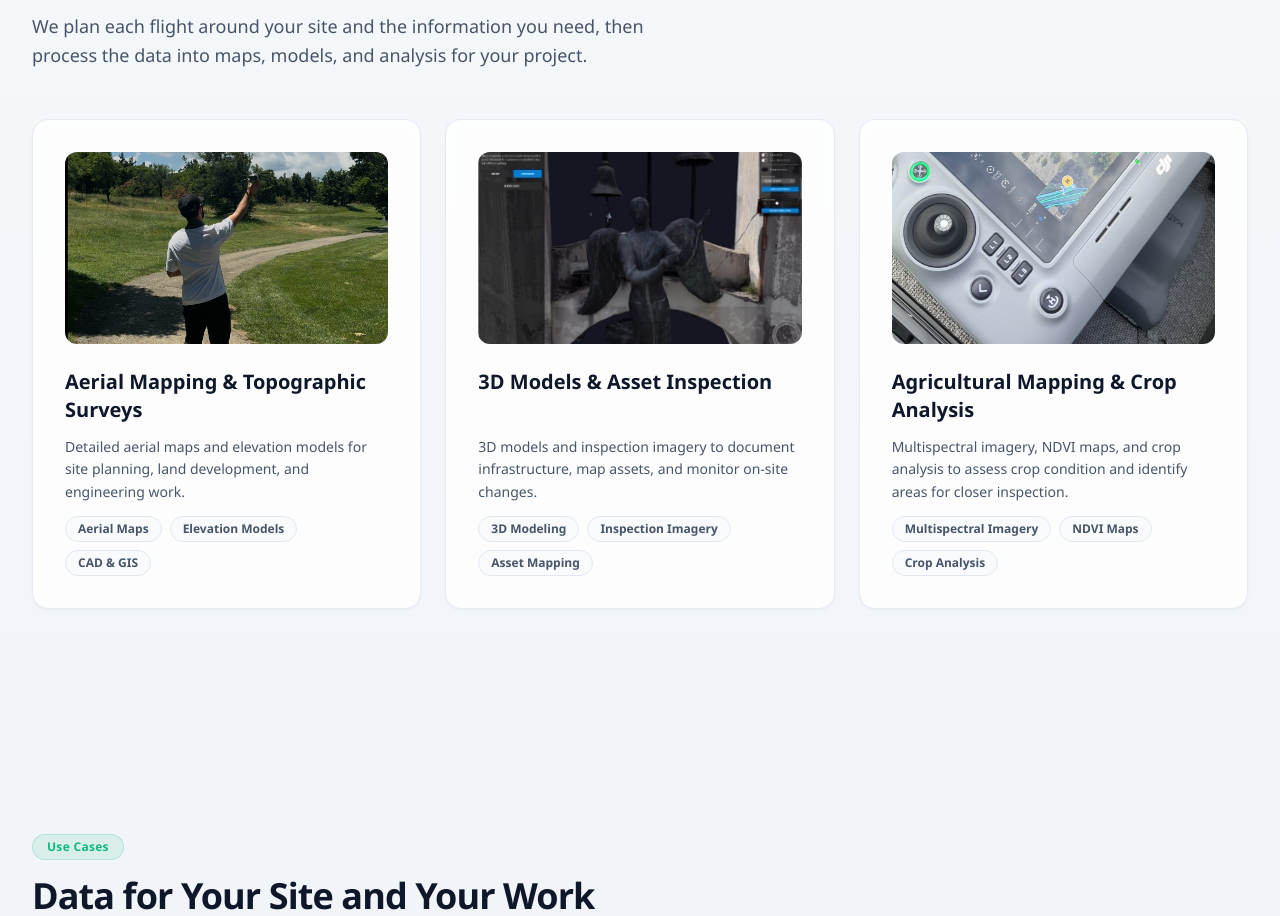
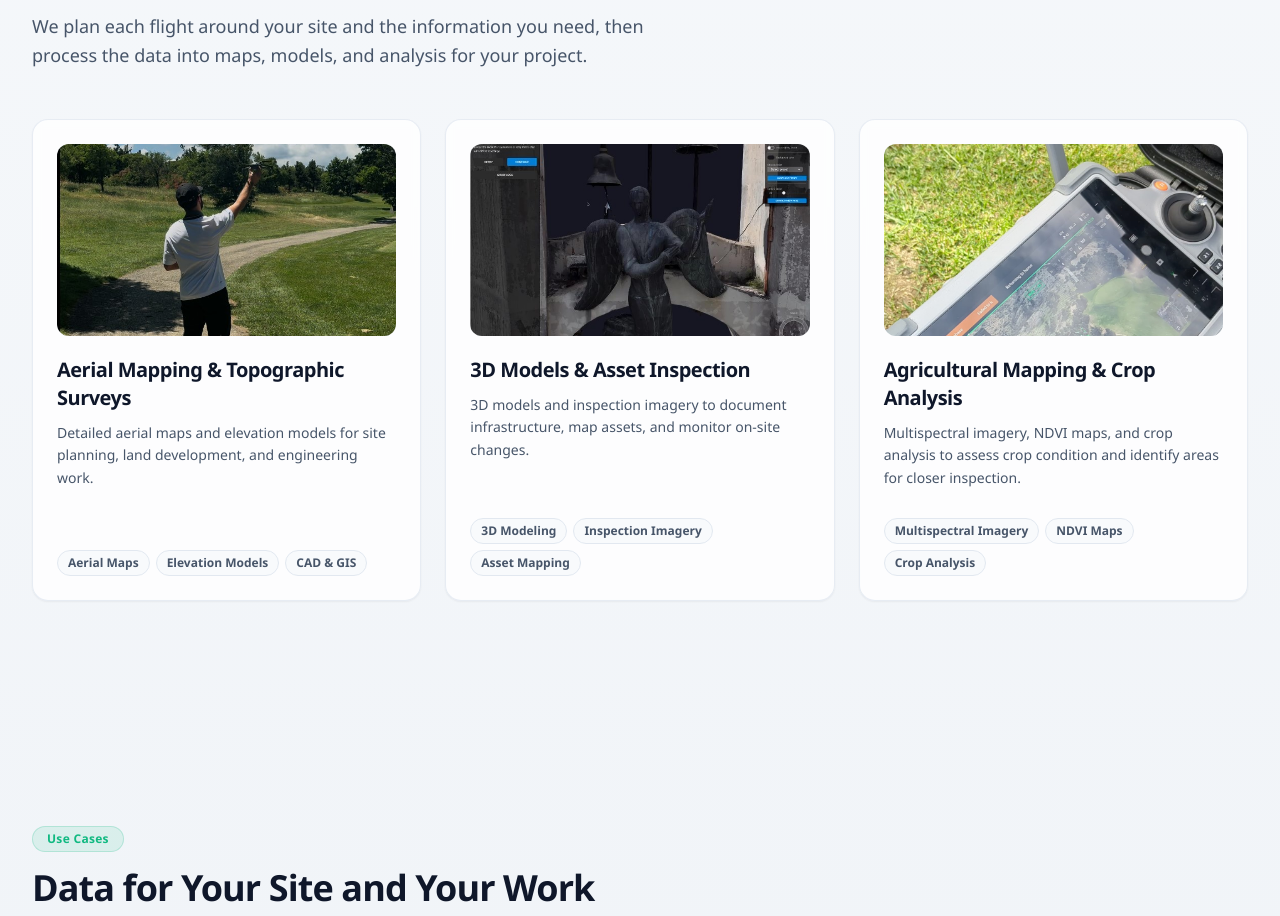
Before and after one commit to mealexandre/datafly-landing, a Next.js app: page / in a window 1280 px wide. Shown: the part 996-1912 px from the top of the page. Built offline with nearby package versions, Linux system fonts and the light colour scheme.

Commit message:
update services section

```diff
--- a/components/Services.tsx
+++ b/components/Services.tsx
@@ -10,7 +10,7 @@ type Service = {
   description: string;
   tags: string[];
   accentColor: "blue" | "green";
-  objectPosition?: string; // ფოტოს ფოკუსის დასარეგულირებლად
+  objectPosition?: string;
 };
 
 const SERVICES: Service[] = [
@@ -42,7 +42,7 @@ const SERVICES: Service[] = [
       "Multispectral imagery, NDVI maps, and crop analysis to assess crop condition and identify areas for closer inspection.",
     tags: ["Multispectral Imagery", "NDVI Maps", "Crop Analysis"],
     accentColor: "green",
-    objectPosition: "object-bottom", // ფოკუსი გადმოვიდა ქვემოთ, ეკრანზე
+    objectPosition: "object-[50%_35%]", // ცენტრალურ/ეკრანის ნაწილზე ფოკუსირება
   },
 ];
 
@@ -74,17 +74,14 @@ export default function Services() {
           transition={{ duration: 0.6, ease: [0.22, 1, 0.36, 1] as const }}
           className="max-w-2xl"
         >
-          {/* Section eyebrow */}
           <span className="inline-block rounded-full border border-tech-blue/20 bg-tech-blue/10 px-3.5 py-1 text-xs font-semibold tracking-wide text-tech-blue">
             Our Services
           </span>
 
-          {/* Section heading */}
           <h2 className="mt-4 text-3xl font-bold tracking-tight text-text-main sm:text-4xl">
             Maps, Models and Agricultural Data
           </h2>
 
-          {/* Section introduction */}
           <p className="mt-4 text-lg leading-relaxed text-text-muted">
             We plan each flight around your site and the information you need, then process the data into maps, models, and analysis for your project.
           </p>
@@ -105,10 +102,10 @@ export default function Services() {
               <motion.div
                 key={title}
                 variants={cardVariants}
-                className="group relative flex h-full flex-col rounded-2xl border border-slate-200/80 bg-white/80 p-6 sm:p-8 shadow-sm backdrop-blur-sm transition-all duration-300 hover:-translate-y-1 hover:shadow-md hover:border-slate-300 overflow-hidden"
+                className="group relative flex h-full flex-col rounded-2xl border border-slate-200/80 bg-white/80 p-5 sm:p-6 shadow-sm backdrop-blur-sm transition-all duration-300 hover:-translate-y-1 hover:shadow-md hover:border-slate-300 overflow-hidden"
               >
                 {/* Image Container */}
-                <div className="relative mb-6 h-48 w-full shrink-0 overflow-hidden rounded-xl bg-slate-100">
+                <div className="relative mb-5 h-48 w-full shrink-0 overflow-hidden rounded-xl bg-slate-100">
                   <Image
                     src={imageSrc}
                     alt={imageAlt}
@@ -118,22 +115,25 @@ export default function Services() {
                   />
                 </div>
 
-                {/* სათაური: ფიქსირებული მინიმალური სიმაღლე 2 ხაზისთვის */}
-                <h3 className="text-xl font-bold text-text-main min-h-[56px] flex items-start pr-2">
-                  {title}
-                </h3>
+                {/* Content Container */}
+                <div className="flex flex-grow flex-col">
+                  {/* სათაური: ეტევა 1 ხაზზე */}
+                  <h3 className="text-lg font-bold text-text-main sm:text-xl tracking-tight">
+                    {title}
+                  </h3>
 
-                {/* აღწერა: ფიქსირებული მინიმალური სიმაღლე 3 ხაზისთვის */}
-                <p className="mt-3 text-sm leading-relaxed text-text-muted min-h-[72px]">
-                  {description}
-                </p>
+                  {/* აღწერა */}
+                  <p className="mt-2.5 text-sm leading-relaxed text-text-muted">
+                    {description}
+                  </p>
+                </div>
 
-                {/* ტეგები: აღარ აქვს mt-auto, ამიტომ პირდაპირ ტექსტის ქვემოთ დაჯდება ლამაზად */}
-                <div className="mt-2 flex flex-wrap gap-2">
+                {/* ტეგები: ჩაჯდა 1-2 ხაზზე ჩამოჭრის გარეშე */}
+                <div className="mt-5 flex flex-wrap gap-1.5 pt-2">
                   {tags.map((tag) => (
                     <span
                       key={tag}
-                      className={`rounded-full border px-3 py-1 text-xs font-semibold transition-colors duration-200 ${
+                      className={`rounded-full border px-2.5 py-1 text-xs font-semibold transition-colors duration-200 ${
                         isBlue
                           ? "border-slate-200 bg-slate-50 text-text-muted group-hover:border-tech-blue/30 group-hover:text-tech-blue"
                           : "border-slate-200 bg-slate-50 text-text-muted group-hover:border-agro-green/30 group-hover:text-agro-green"
```
